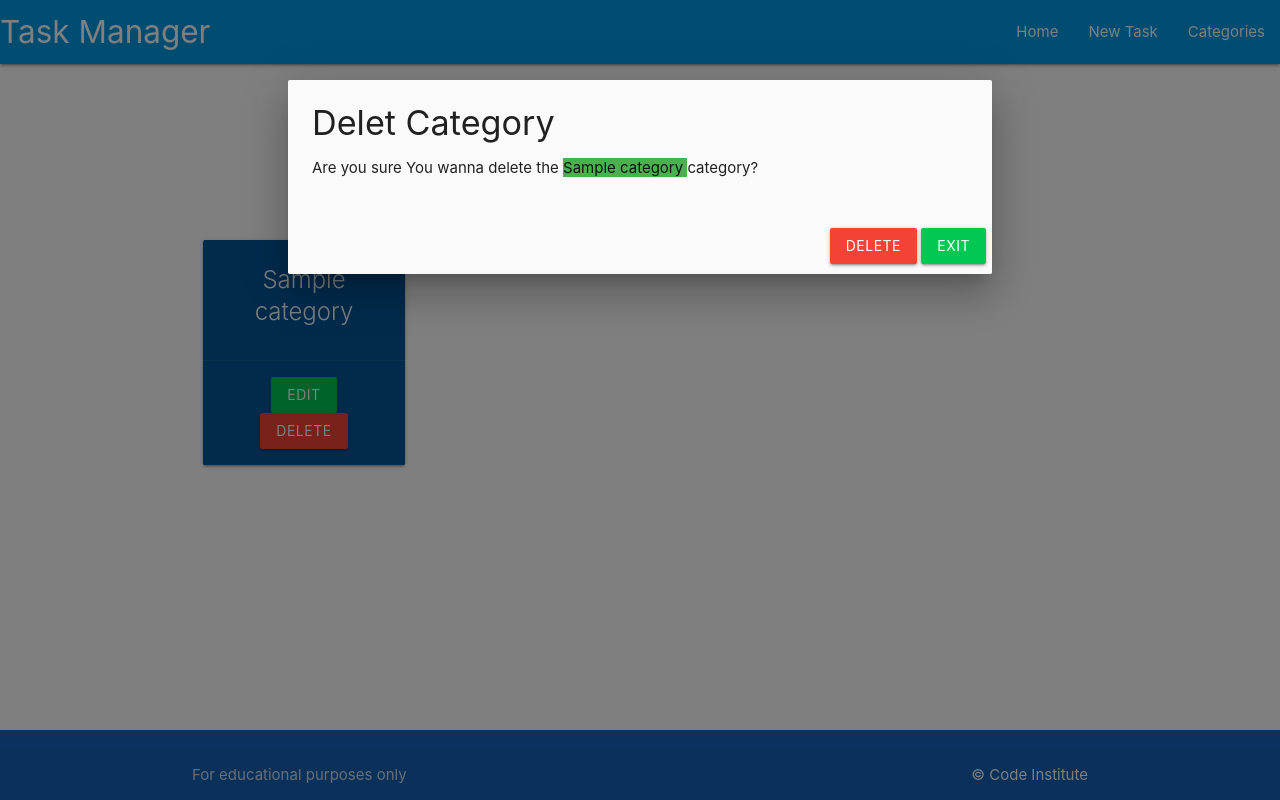
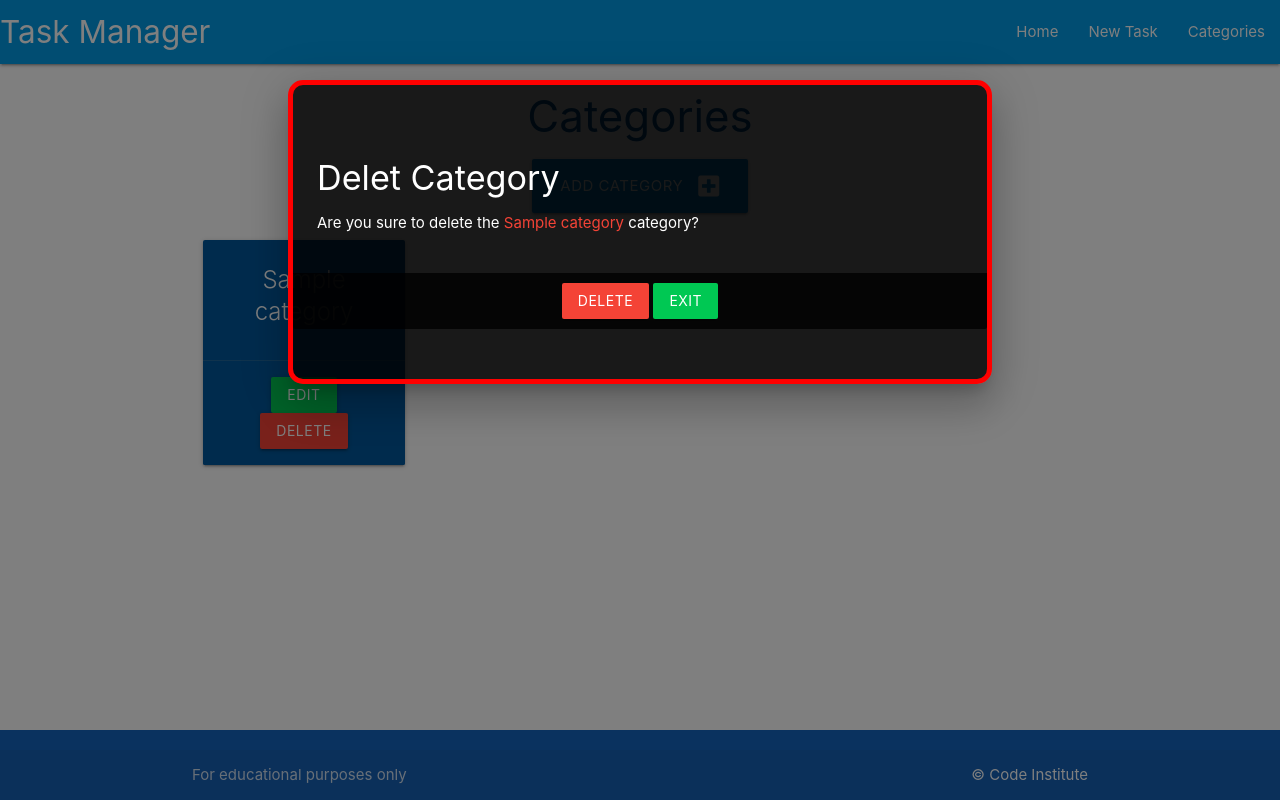
Before and after one commit to PedroCristo/code-institute-flask-taskmanager, a Flask app: page /categories in a window 1280 px wide, after a click on "DELETE". Run offline with Flask 2, Linux system fonts and the light colour scheme; tables that the repository leaves empty hold one stand-in row (values such as "Sample post").

Commit message:
Add css styles to the box modal

```diff
--- a/taskmanager/static/css/style.css
+++ b/taskmanager/static/css/style.css
@@ -7,3 +7,21 @@ body {
 main {
     flex: 1 0 auto;
 }
+
+/* MODAL */
+
+.modal {
+    color: #fff;
+    border: 5px solid red;
+    border-radius: 15px;
+    padding: 50px 0;
+}
+
+.modal,
+.modal-footer {
+    background-color: rgba(0, 0, 0, 0.8) !important;
+}
+
+.modal-footer {
+    text-align: center !important;
+}
--- a/taskmanager/templates/categories.html
+++ b/taskmanager/templates/categories.html
@@ -28,11 +28,11 @@
     <div id="modal-{{ category.id }}" class="modal">
       <div class="modal-content">
         <h4>Delet Category</h4>
-        <p>Are you sure You wanna delete the <span class="green">{{ category.category_name }} </span> category?</p>
+        <p>Are you sure to delete the <span class="red-text">{{ category.category_name }} </span> category?</p>
       </div>
       <div class="modal-footer">
         <a href="{{ url_for('delete_category', category_id=category.id) }}" class="btn red">Delete</a>
-        <a id="exit_model" class="btn green accent-4 modal-trigger">Exit</a>
+        <a class="btn green accent-4 modal-trigger" href="#modal">Exit</a>
       </div>
     </div>
     {% endfor %}
```
